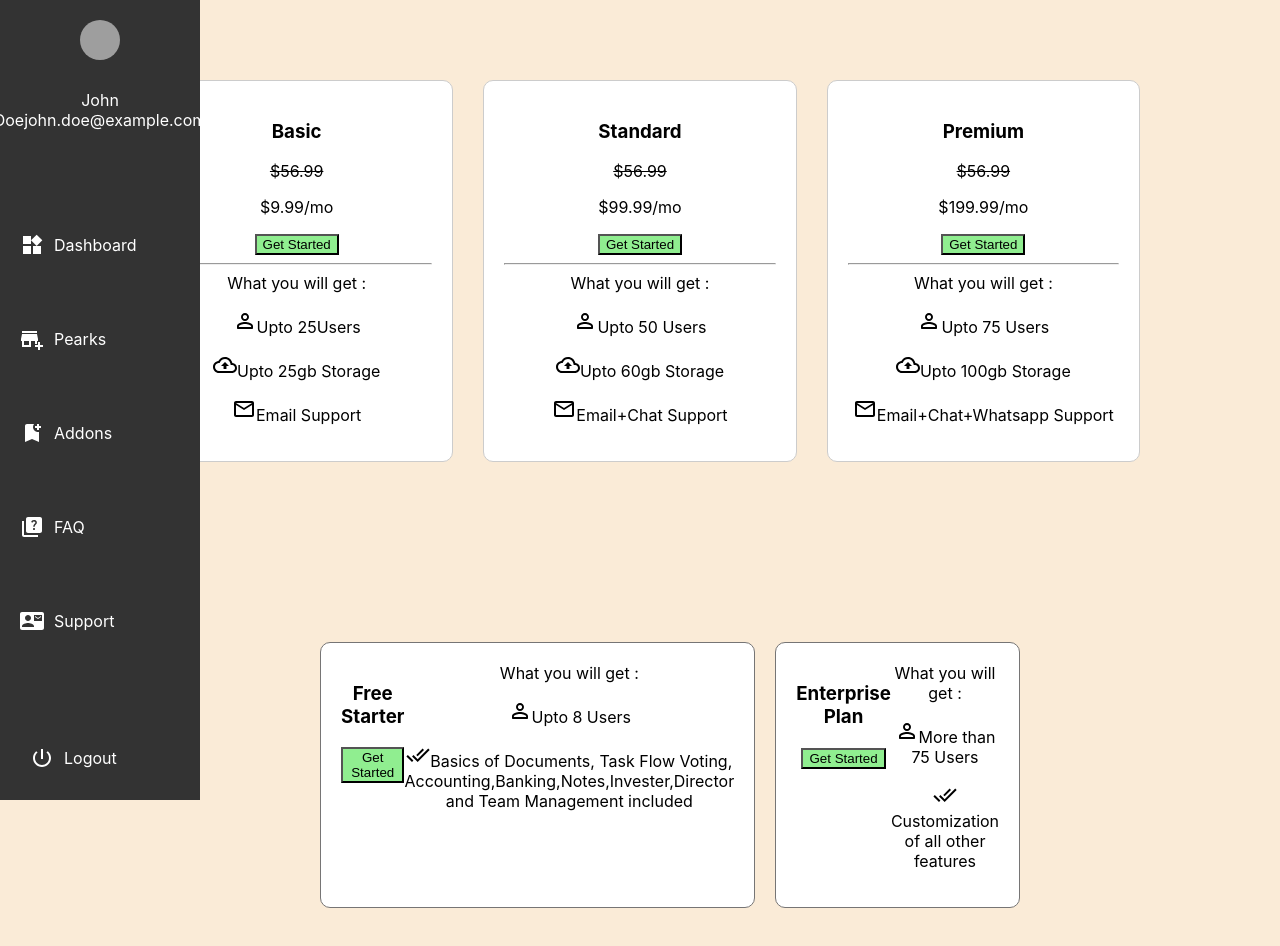
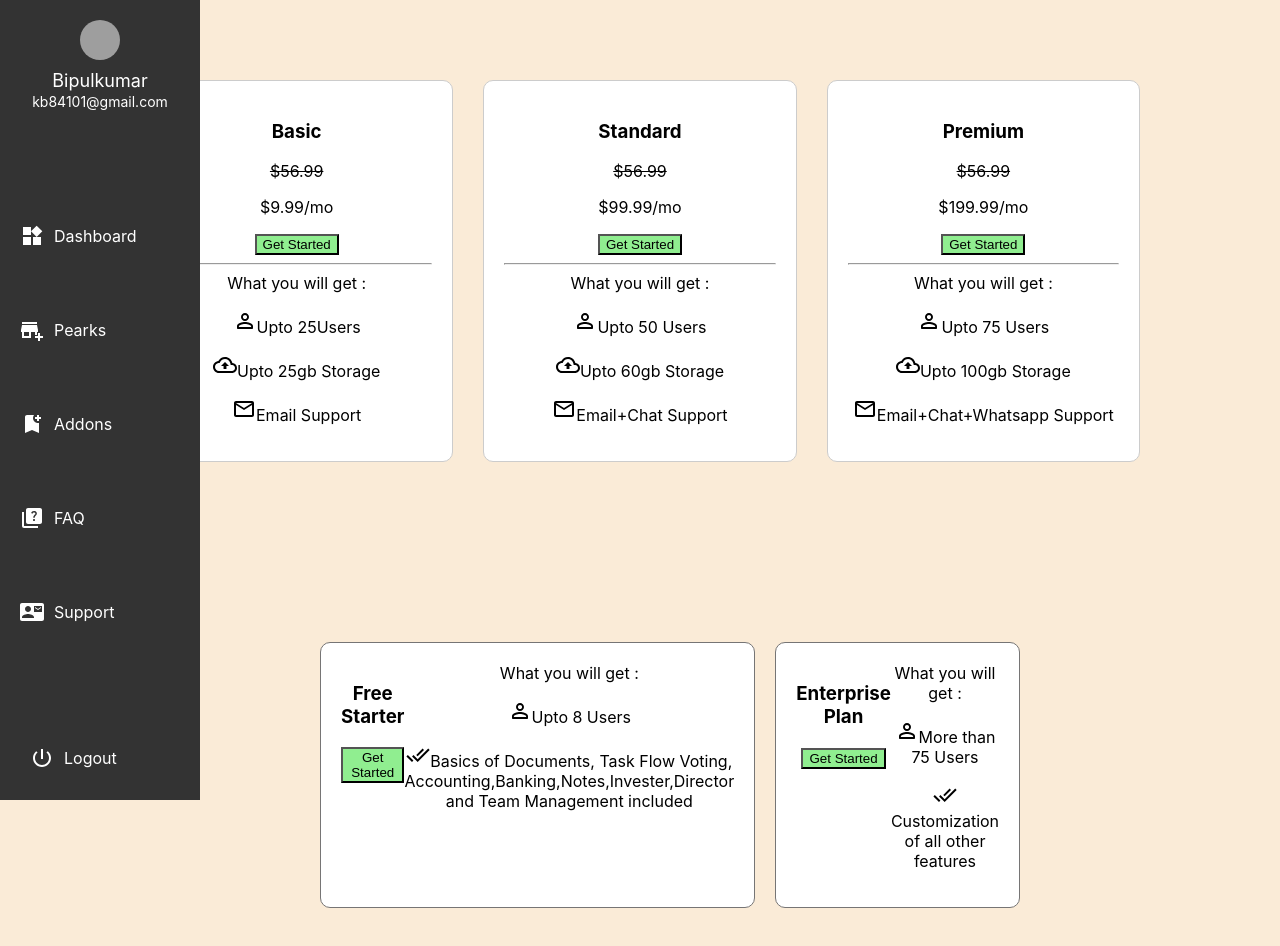
Before and after one commit to bipul8282/Arab, a React (Create React App) app: page / in a window 1280 px wide. Shown: the top 946 px of the page. Built offline with nearby package versions, Linux system fonts and the light colour scheme; grey boxes are pictures that could not be loaded.

Commit message:
complete

```diff
--- a/src/components/Cards/Card.js
+++ b/src/components/Cards/Card.js
@@ -1,11 +1,12 @@
-/* Card.js */
+
 
 import React from 'react';
 import './Cards.css';
 import DoneAllIcon from '@mui/icons-material/DoneAll';
 import PersonOutlineRoundedIcon from '@mui/icons-material/PersonOutlineRounded';
 
-// Import the Starter array from your data source file
+
+
 import { Starter } from '../Data/Data';
 
 const Card = () => {
--- a/src/components/Cards/Cards.css
+++ b/src/components/Cards/Cards.css
@@ -9,7 +9,7 @@
   }
   .card{
     display: flex;
-    flex-direction: row;
+    flex-direction:row;
     justify-content: space-between;
     gap: 20px;
     padding: 80px;
--- a/src/components/sideNavbar/SideNavbar.css
+++ b/src/components/sideNavbar/SideNavbar.css
@@ -1,5 +1,4 @@
 /* SideNavbar.css */
-
 .side-navbar {
   display: flex;
   flex-direction: column;
@@ -8,20 +7,32 @@
   width: 200px;
   background-color: #333;
   color: white;
-  /* padding-top: 20px; */
   margin: 0;
   left: 0;
   top: 0;
   position: fixed;
+  transition: width 0.3s; /* Add a transition for smoother resizing */
 }
 
 .user-info {
   display: flex;
   flex-direction: column;
-  align-items: center; /* Center avatar and user details vertically */
+  align-items: center;
   gap: 10px;
-  margin: 20px; /* Increase margin for spacing */
-  row-gap: 30px; /* Remove this line */
+  margin: 20px;
+  text-align: center; /* Center text for user details */
+}
+
+.user-details {
+  text-align: center;
+}
+
+.user-name {
+  font-size: 18px;
+}
+
+.user-email {
+  font-size: 14px;
 }
 
 .nav-items {
@@ -31,18 +42,6 @@
   margin: 0 20px;
   row-gap: 70px;
 }
-.user-details {
-  text-align: center;
-}
-
-.user-name {
-  font-size: 18px; /* Adjust the font size as needed */
-}
-
-.user-email {
-  font-size: 14px; /* Adjust the font size as needed */
-}
-
 
 .nav-item {
   display: flex;
@@ -55,10 +54,6 @@
   font-size: 24px;
 }
 
-.side-navbar span {
-  font-size: 16px;
-}
-
 .logout {
   display: flex;
   align-items: center;
@@ -66,3 +61,14 @@
   margin: 30px;
   cursor: pointer;
 }
+
+/* Media query for screens with a maximum width of 720px */
+@media (max-width: 720px) {
+  .side-navbar {
+    width: 100%;
+  }
+
+  .nav-items {
+    row-gap: 20px;
+  }
+}
--- a/src/components/sideNavbar/SideNavbar.js
+++ b/src/components/sideNavbar/SideNavbar.js
@@ -13,8 +13,8 @@ const SideNavbar = () => {
   const user = {
     avatarSrc:
       'https://images.unsplash.com/photo-1535713875002-d1d0cf377fde?ixlib=rb-4.0.3&ixid=M3wxMjA3fDB8MHxzZWFyY2h8Mnx8YXZhdGFyfGVufDB8fDB8fHww&auto=format&fit=crop&w=500&q=60',
-    name: 'John Doe', // Replace with the user's name
-    email: 'john.doe@example.com', // Replace with the user's email
+    name: 'Bipulkumar ',
+    email: 'kb84101@gmail.com',
   };
 
   const nav = [
@@ -52,7 +52,7 @@ const SideNavbar = () => {
   return (
     <div className="side-navbar">
       <div className="user-info">
-        { /* Place the user avatar and details here */ }
+
         <Avatar alt={user.name} src={user.avatarSrc} />
         <div className="user-details">
           <span className="user-name">{user.name}</span>
```
